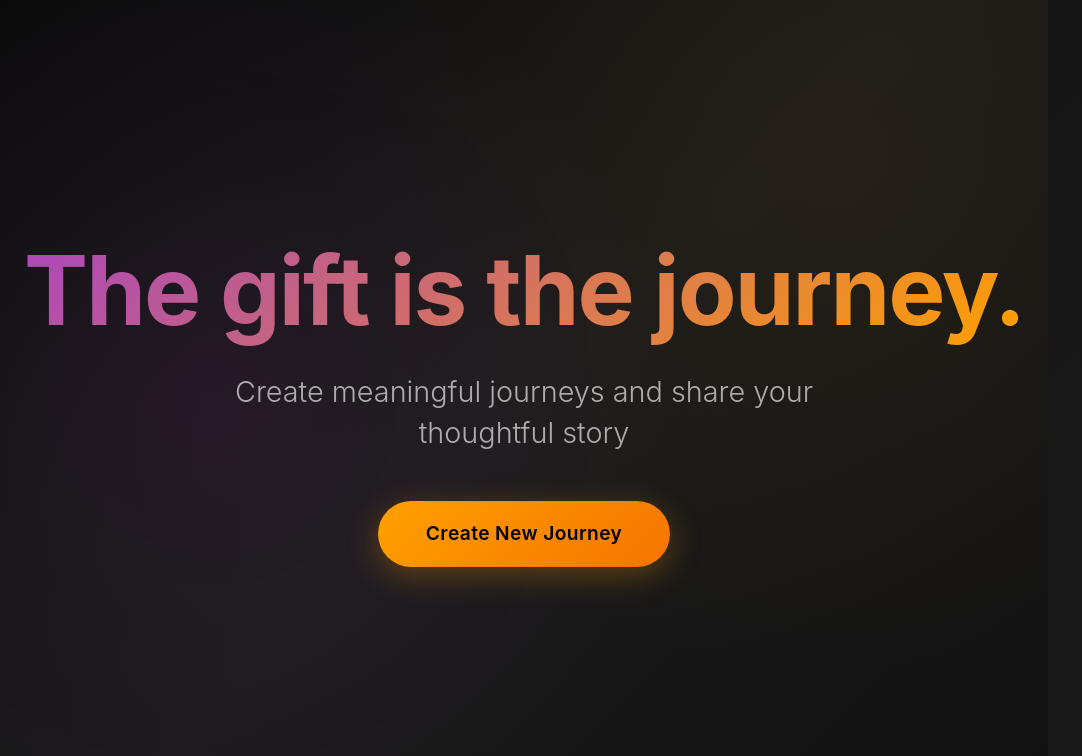
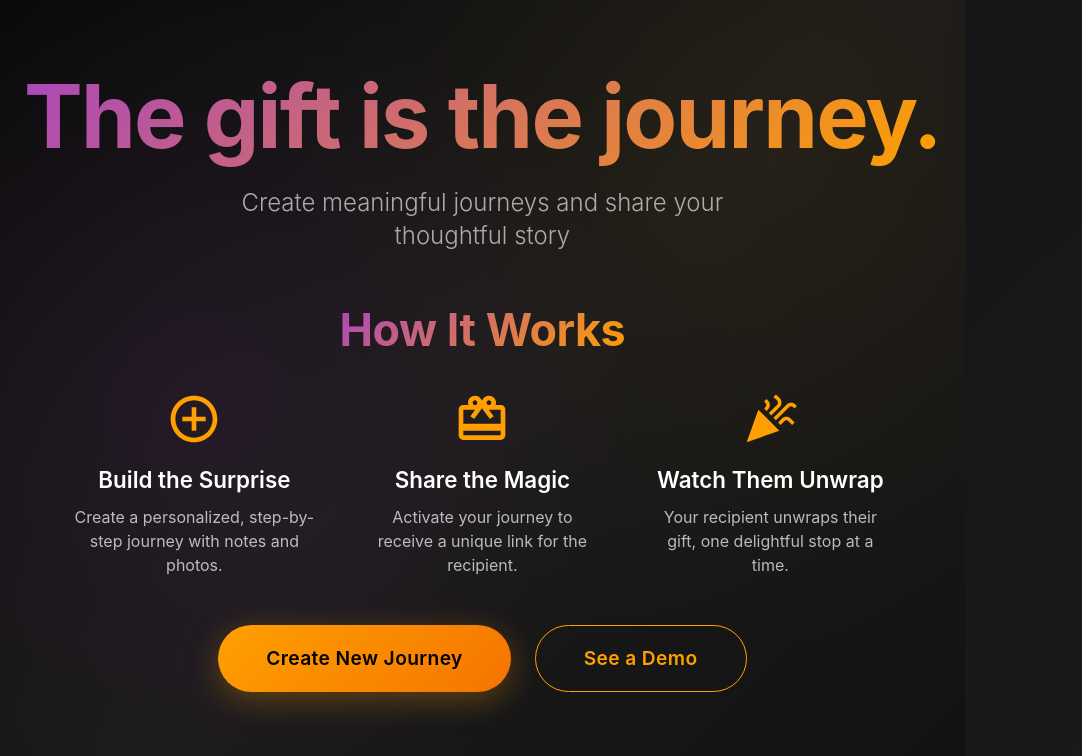
Before and after one commit to thekitbag/wibu_client, a React (Vite) app: page / in a window 1280 px wide. Shown: the top 756 px of the page, without its empty margins (0-1082 px from the left). Built offline with nearby package versions, Linux system fonts and the light colour scheme.

Commit message:
how it works section and demo button

```diff
--- a/src/App.tsx
+++ b/src/App.tsx
@@ -1,5 +1,6 @@
 import { Routes, Route, Link } from 'react-router-dom'
 import { CssBaseline, Container, Box, Typography, Button, ThemeProvider } from '@mui/material'
+import { AddCircleOutline, CardGiftcard, Celebration } from '@mui/icons-material'
 import theme from './theme'
 import CreateJourney from './pages/CreateJourney'
 import JourneyDetails from './pages/JourneyDetails'
@@ -15,12 +16,8 @@ function App() {
           <Box
             sx={{
               minHeight: '100vh',
-              display: 'flex',
-              alignItems: 'center',
-              justifyContent: 'center',
               background: 'linear-gradient(135deg, #0a0a0a 0%, #1a1a1a 50%, #121212 100%)',
               position: 'relative',
-              overflow: 'hidden',
               '&::before': {
                 content: '""',
                 position: 'absolute',
@@ -41,22 +38,23 @@ function App() {
                   alignItems: 'center',
                   justifyContent: 'center',
                   textAlign: 'center',
-                  py: 8,
+                  py: { xs: 6, md: 8 },
                   position: 'relative',
                   zIndex: 1
                 }}
               >
+                {/* Hero Content */}
                 <Typography
                   variant="h1"
                   component="h1"
                   sx={{
-                    fontSize: { xs: '3rem', sm: '4rem', md: '5rem', lg: '6rem' },
+                    fontSize: { xs: '2.5rem', sm: '3.5rem', md: '4.5rem', lg: '5.5rem' },
                     fontWeight: 700,
                     background: 'linear-gradient(135deg, #ab47bc 0%, #ffa000 100%)',
                     backgroundClip: 'text',
                     WebkitBackgroundClip: 'text',
                     WebkitTextFillColor: 'transparent',
-                    mb: 3,
+                    mb: 2,
                     letterSpacing: '-0.02em'
                   }}
                 >
@@ -68,8 +66,8 @@ function App() {
                   color="text.secondary"
                   sx={{
                     mb: 6,
-                    maxWidth: '700px',
-                    fontSize: { xs: '1.2rem', sm: '1.5rem', md: '1.8rem' },
+                    maxWidth: '600px',
+                    fontSize: { xs: '1.1rem', sm: '1.3rem', md: '1.5rem' },
                     fontWeight: 300,
                     lineHeight: 1.4,
                     opacity: 0.9
@@ -78,6 +76,172 @@ function App() {
                   Create meaningful journeys and share your thoughtful story
                 </Typography>
 
+                {/* How It Works - Compact Version */}
+                <Typography
+                  variant="h2"
+                  component="h2"
+                  sx={{
+                    fontSize: { xs: '1.8rem', sm: '2.2rem', md: '2.8rem' },
+                    fontWeight: 700,
+                    mb: 4,
+                    background: 'linear-gradient(135deg, #ab47bc 0%, #ffa000 100%)',
+                    backgroundClip: 'text',
+                    WebkitBackgroundClip: 'text',
+                    WebkitTextFillColor: 'transparent',
+                  }}
+                >
+                  How It Works
+                </Typography>
+
+                <Box
+                  sx={{
+                    display: 'flex',
+                    flexDirection: { xs: 'column', md: 'row' },
+                    gap: { xs: 4, md: 6 },
+                    mb: 6,
+                    maxWidth: '900px'
+                  }}
+                >
+                  {/* Step 1 */}
+                  <Box
+                    sx={{
+                      textAlign: 'center',
+                      flex: 1
+                    }}
+                  >
+                    <Box
+                      sx={{
+                        mb: 2,
+                        display: 'flex',
+                        justifyContent: 'center'
+                      }}
+                    >
+                      <AddCircleOutline
+                        sx={{
+                          fontSize: { xs: 48, md: 56 },
+                          color: 'secondary.main'
+                        }}
+                      />
+                    </Box>
+                    <Typography
+                      variant="h5"
+                      sx={{
+                        fontWeight: 600,
+                        mb: 1,
+                        color: 'text.primary',
+                        fontSize: { xs: '1.2rem', md: '1.4rem' }
+                      }}
+                    >
+                      Build the Surprise
+                    </Typography>
+                    <Typography
+                      variant="body1"
+                      sx={{
+                        color: 'text.secondary',
+                        fontSize: { xs: '0.9rem', md: '1rem' },
+                        lineHeight: 1.5,
+                        maxWidth: '240px',
+                        mx: 'auto'
+                      }}
+                    >
+                      Create a personalized, step-by-step journey with notes and photos.
+                    </Typography>
+                  </Box>
+
+                  {/* Step 2 */}
+                  <Box
+                    sx={{
+                      textAlign: 'center',
+                      flex: 1
+                    }}
+                  >
+                    <Box
+                      sx={{
+                        mb: 2,
+                        display: 'flex',
+                        justifyContent: 'center'
+                      }}
+                    >
+                      <CardGiftcard
+                        sx={{
+                          fontSize: { xs: 48, md: 56 },
+                          color: 'secondary.main'
+                        }}
+                      />
+                    </Box>
+                    <Typography
+                      variant="h5"
+                      sx={{
+                        fontWeight: 600,
+                        mb: 1,
+                        color: 'text.primary',
+                        fontSize: { xs: '1.2rem', md: '1.4rem' }
+                      }}
+                    >
+                      Share the Magic
+                    </Typography>
+                    <Typography
+                      variant="body1"
+                      sx={{
+                        color: 'text.secondary',
+                        fontSize: { xs: '0.9rem', md: '1rem' },
+                        lineHeight: 1.5,
+                        maxWidth: '240px',
+                        mx: 'auto'
+                      }}
+                    >
+                      Activate your journey to receive a unique link for the recipient.
+                    </Typography>
+                  </Box>
+
+                  {/* Step 3 */}
+                  <Box
+                    sx={{
+                      textAlign: 'center',
+                      flex: 1
+                    }}
+                  >
+                    <Box
+                      sx={{
+                        mb: 2,
+                        display: 'flex',
+                        justifyContent: 'center'
+                      }}
+                    >
+                      <Celebration
+                        sx={{
+                          fontSize: { xs: 48, md: 56 },
+                          color: 'secondary.main'
+                        }}
+                      />
+                    </Box>
+                    <Typography
+                      variant="h5"
+                      sx={{
+                        fontWeight: 600,
+                        mb: 1,
+                        color: 'text.primary',
+                        fontSize: { xs: '1.2rem', md: '1.4rem' }
+                      }}
+                    >
+                      Watch Them Unwrap
+                    </Typography>
+                    <Typography
+                      variant="body1"
+                      sx={{
+                        color: 'text.secondary',
+                        fontSize: { xs: '0.9rem', md: '1rem' },
+                        lineHeight: 1.5,
+                        maxWidth: '240px',
+                        mx: 'auto'
+                      }}
+                    >
+                      Your recipient unwraps their gift, one delightful stop at a time.
+                    </Typography>
+                  </Box>
+                </Box>
+
+                {/* CTAs */}
                 <Box sx={{ display: 'flex', flexDirection: { xs: 'column', sm: 'row' }, gap: 3 }}>
                   <Button
                     component={Link}
@@ -99,6 +263,28 @@ function App() {
                   >
                     Create New Journey
                   </Button>
+                  <Button
+                    component={Link}
+                    to="/reveal/demo-journey-paris"
+                    variant="outlined"
+                    color="secondary"
+                    size="large"
+                    sx={{
+                      px: 6,
+                      py: 2,
+                      fontSize: '1.2rem',
+                      fontWeight: 600,
+                      borderRadius: 3,
+                      borderColor: 'secondary.main',
+                      color: 'secondary.main',
+                      '&:hover': {
+                        borderColor: 'secondary.light',
+                        backgroundColor: 'rgba(255, 160, 0, 0.1)',
+                      }
+                    }}
+                  >
+                    See a Demo
+                  </Button>
                 </Box>
               </Box>
             </Container>
```
